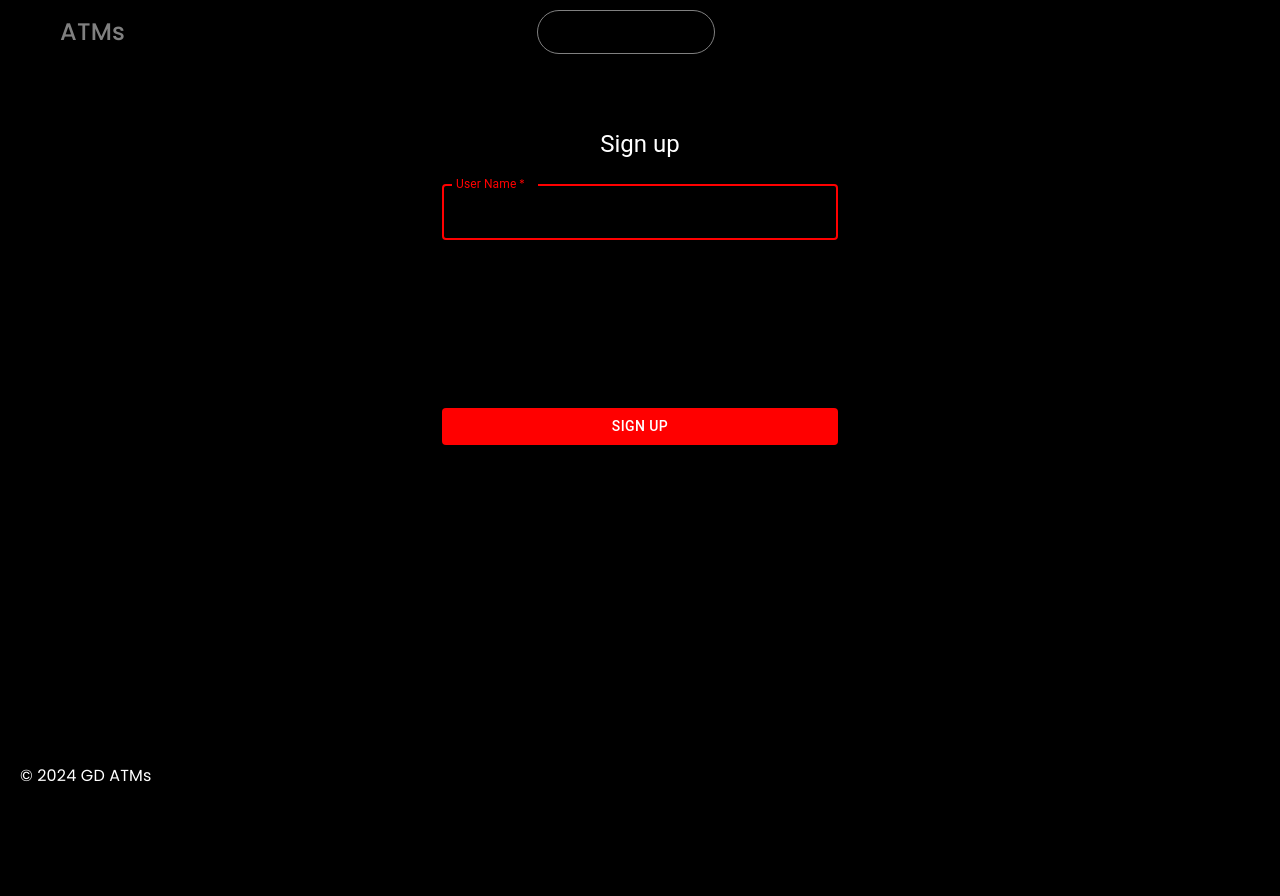
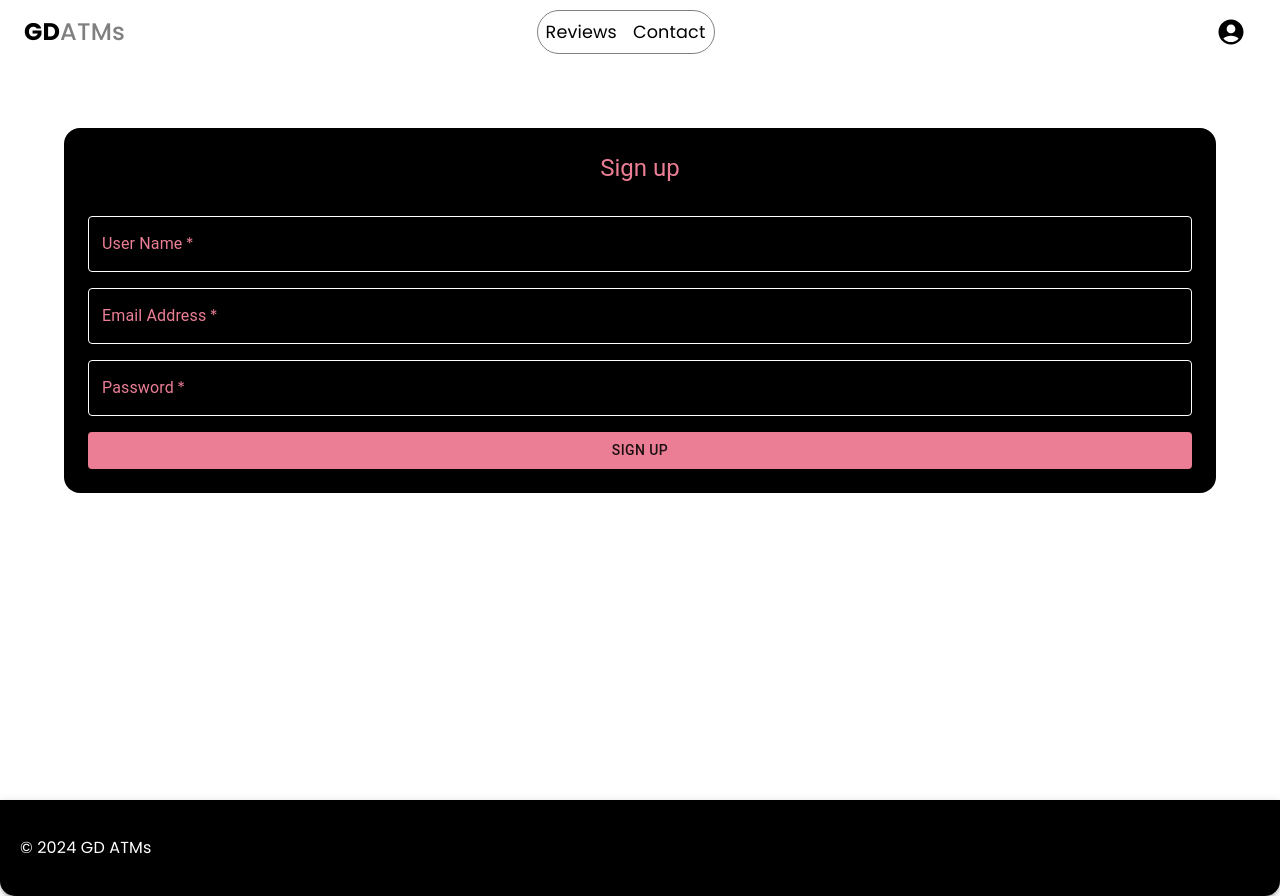
Before and after one commit to pToum21/gd-atms-v2, a React (Vite) app in the folder client/: page /signup in a window 1280 px wide. Before the commit the page ends 824 px from the top, so only its background shows below. Built offline with nearby package versions, Linux system fonts and the light colour scheme; no server answers.

Commit message:
updated the styling of signup

```diff
--- a/client/src/pages/Signup.jsx
+++ b/client/src/pages/Signup.jsx
@@ -70,12 +70,9 @@ export default function SignUp() {
 
   const theme = createTheme({
     palette: {
-      type: 'dark',
+      type: 'light', // Light mode
       primary: {
-        main: '#FF0000', // Red color for button
-      },
-      background: {
-        default: '#000000', // Black background
+        main: '#eb7e95', // Red color for button
       },
       text: {
         primary: '#FFFFFF', // White text color
@@ -85,17 +82,23 @@ export default function SignUp() {
 
   const customTheme = createTheme({
     palette: {
-      type: 'dark',
-      primary: {
-        main: '#FF0000', // Red color for button
-      },
+      type: 'light', // Light mode
     },
     components: {
       MuiTextField: {
         styleOverrides: {
           root: {
-            '& .MuiOutlinedInput-root': {
-              borderColor: '#FF0000', // Red outline
+            '& .MuiInputLabel-root': {
+              color: '#eb7e95', // Red label color
+            },
+            '& .MuiOutlinedInput-input': {
+              color: '#FFFFFF', // White text color for input
+            },
+            '& .MuiOutlinedInput-root .MuiOutlinedInput-notchedOutline': {
+              borderColor: '#FFFFFF', // White border color for input outline
+            },
+            '&:hover .MuiOutlinedInput-root .MuiOutlinedInput-notchedOutline': {
+              borderColor: '#eb7e95', // Red border color for input outline on hover
             },
           },
         },
@@ -103,60 +106,51 @@ export default function SignUp() {
     },
   });
 
-  const outerTheme = useTheme();
-
   return (
     <ThemeProvider theme={theme}>
-      <Container component="main" maxWidth="xs">
-        <CssBaseline />
-        <Box sx={{ marginTop: 8, display: 'flex', flexDirection: 'column', alignItems: 'center' }}>
-          <Typography component="h1" variant="h5">
+      <CssBaseline />
+      <Container component="main" sx={{height: '84vh', maxWidth: '70%'}}>
+        <Box sx={{ mt: 8, mx: 'auto', bgcolor: '#000000', p: 3, borderRadius: 4 }}>
+          <Typography component="h1" variant="h5" align="center" color="primary">
             Sign up
           </Typography>
           {error && (
-            <div style={{ color: 'red' }}>
-              {error.message || error.toString()} {/* Use error.message or toString() */}
-            </div>
+            <Typography variant="body1" color="error" align="center">
+              {error.message || error.toString()}
+            </Typography>
           )}
-          <Box component="form" noValidate onSubmit={handleSubmit} sx={{ mt: 3 }}>
-            {!formValid && (
-              <Typography variant="body2" color="error" align="center" sx={{ mb: 2 }}>
-                Please fill in all required fields. <br />
-                Username takes alphanumeric (a-zA-Z0-9) characters,<br />
-                and email should contain '@' and '.'.<br />
-                Password Requires (Uppercase, number, special character, and must be 8 characters long)
-              </Typography>
-            )}
-            <Grid container spacing={2}>
+          <form onSubmit={handleSubmit} noValidate>
+            <Grid container spacing={2} mt={2}>
               <ThemeProvider theme={customTheme}>
-                <Grid item xs={12} >
+                <Grid item xs={12}>
                   <TextField
-                    className="input-override"
-                    autoComplete="given-name"
-                    name="username"
+                    variant="outlined"
                     required
                     fullWidth
                     id="username"
                     label="User Name"
-                    autoFocus
+                    name="username"
+                    autoComplete="username"
+                    value={formState.username}
                     onChange={handleChange}
                   />
                 </Grid>
                 <Grid item xs={12}>
                   <TextField
-                    className="input-override"
+                    variant="outlined"
                     required
                     fullWidth
                     id="email"
                     label="Email Address"
                     name="email"
                     autoComplete="email"
+                    value={formState.email}
                     onChange={handleChange}
                   />
                 </Grid>
                 <Grid item xs={12}>
                   <TextField
-                    className="input-override"
+                    variant="outlined"
                     required
                     fullWidth
                     name="password"
@@ -164,6 +158,7 @@ export default function SignUp() {
                     type="password"
                     id="password"
                     autoComplete="new-password"
+                    value={formState.password}
                     onChange={handleChange}
                   />
                 </Grid>
@@ -173,14 +168,12 @@ export default function SignUp() {
               type="submit"
               fullWidth
               variant="contained"
-              sx={{
-                mt: 3,
-                mb: 2,
-              }}
+              color="primary"
+              sx={{ mt: 2 }}
             >
               Sign Up
             </Button>
-          </Box>
+          </form>
         </Box>
       </Container>
     </ThemeProvider>
```
